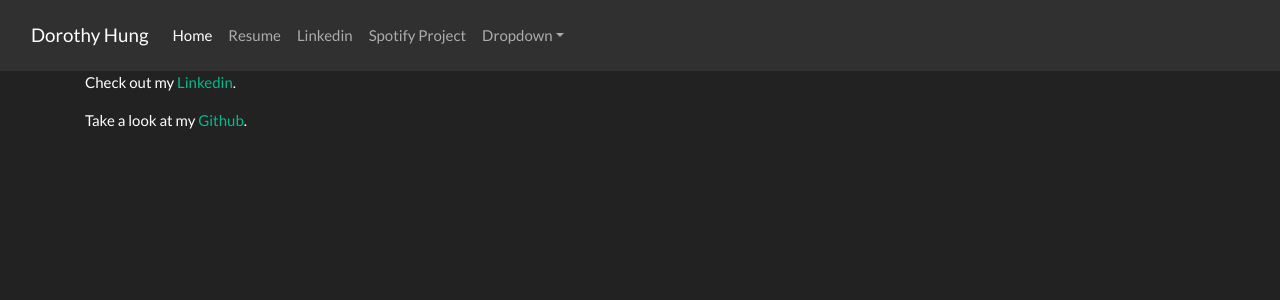
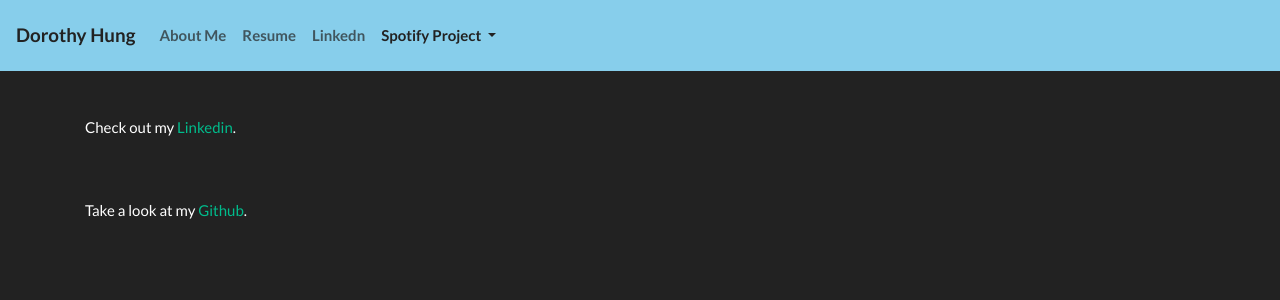
Before and after one commit to Dorothyhung/FlaskWebApp, a Flask app: page /linkedn in a window 1280 px wide. Shown: the top 300 px of the page. Run offline with Flask 2, Linux system fonts and the light colour scheme; some libraries are stand-ins or nearby versions.

Commit message:
Edit theme and add dropdown link

```diff
--- a/website/templates/base.html
+++ b/website/templates/base.html
@@ -3,78 +3,50 @@
     <head>
         <meta charset=""utf-8 />
         <meta name="viewport" content="width=device-width, initial-scale=1">
-        <link rel="stylesheet" type="text/css" href="https://cdn.jsdelivr.net/npm/bootswatch@4.5.2/dist/darkly/bootstrap.min.css"/>
-
-        <!---
         <link
             rel="stylesheet"
-            href="https://stackpath.bootstrapcdn.com/bootstrap/4.4.1/css/bootstrap.min.css"
-            integrity="sha384-Vkoo8x4CGsO3+Hhxv8T/Q5PaXtkKtu6ug5TOeNV6gBiFeWPGFN9MuhOf23Q9Ifjh"
-            crossorigin="anonymous"
+            href="https://cdn.jsdelivr.net/npm/bootswatch@4.5.2/dist/darkly/bootstrap.min.css"
         />
         <link
             rel="stylesheet"
             href="https://stackpath.bootstrapcdn.com/font-awesome/4.7.0/css/font-awesome.min.css"
             crossorigin="anonymous"
-        />-->
+        />
+
+
 
         <title>{% block title %}Home{% endblock %}</title>
     </head>
-    <body>
-        <!--<nav class="navbar navbar-expand-lg navbar-dark bg-dark">
+    <body></body>
+
+        <!--THIS BELOW WORKS!!!!-->
+        <nav class="navbar navbar-expand-lg navbar-light" style="background-color: #87CEEB;">
+          <a class="navbar-brand font-weight-bold" href="/">Dorothy Hung</a>
           <button
             class="navbar-toggler"
             type="button"
             data-toggle="collapse"
             data-target="#navbar"
           >
-            <span class="navbar-toggler-icon"></span>
+          <span class="navbar-toggler-icon"></span>
           </button>
             <div class="collapse navbar-collapse" id="navbar">
               <div class="navbar-nav">
-                <a class="nav-item nav-link" id="home" href="/">About Me</a>
-                <a class="nav-item nav-link" id="resume" href="/resume">Dorothy's Resume</a>
-                <a class="nav-item nav-link" id="linkedin" href="/linkedn">Linkedin</a>
-                <a class="nav-item nav-link" id="project" href="/project">Spotify Project</a>
-
+                  <a class="nav-item nav-link font-weight-bold" id="home" href="/">About Me</a>
+                  <a class="nav-item nav-link font-weight-bold" id="resume" href="/resume">Resume</a>
+                  <a class="nav-item nav-link font-weight-bold" id="linkedn" href="/linkedn">Linkedn</a>
+                  <div class="dropdown show">
+                    <a class="nav-item nav-link dropdown-toggle font-weight-bolder" href="#" role="button" id="dropdownMenuLink" data-toggle="dropdown" aria-haspopup="true" aria-expanded="false" >
+                      Spotify Project
+                    </a>
+                    <div class="dropdown-menu" aria-labelledby="dropdownMenuLink">
+                      <a class="dropdown-item" href="/project">Project</a>
+                      <a class="dropdown-item" href="/project">Project Code</a>
+                    </div>
+                  </div>
+                </ul>
               </div>
             </div>
-        </nav>-->
-
-
-        <nav class="navbar navbar-expand-lg navbar-dark bg-dark">
-          <div class="container-fluid">
-            <a class="navbar-brand" href="#">Dorothy Hung</a>
-            <button class="navbar-toggler" type="button" data-bs-toggle="collapse" data-bs-target="#navbarColor03" aria-controls="navbarColor03" aria-expanded="false" aria-label="Toggle navigation">
-              <span class="navbar-toggler-icon"></span>
-            </button>
-            <div class="collapse navbar-collapse" id="navbarColor01">
-              <ul class="navbar-nav me-auto">
-                <li class="nav-item">
-                  <a class="nav-link active" href="/">Home</a>
-                </li>
-                <li class="nav-item">
-                  <a class="nav-link" href="/resume">Resume</a>
-                </li>
-                <li class="nav-item">
-                  <a class="nav-link" href="/linkedn">Linkedin</a>
-                </li>
-                <li class="nav-item">
-                  <a class="nav-link" href="/project">Spotify Project</a>
-                </li>
-                <li class="nav-item dropdown">
-                  <a class="nav-link dropdown-toggle" data-bs-toggle="dropdown" href="#" role="button" aria-haspopup="true" aria-expanded="false">Dropdown</a>
-                  <div class="dropdown-menu">
-                    <a class="dropdown-item" href="/project">Spotify Project</a>
-                    <a class="dropdown-item" href="#">Another action</a>
-                    <a class="dropdown-item" href="#">Something else here</a>
-                    <div class="dropdown-divider"></div>
-                    <a class="dropdown-item" href="#">Separated link</a>
-                  </div>
-                </li>
-              </ul>
-            </div>
-          </div>
         </nav>
 
 
@@ -82,7 +54,7 @@
           {% block content %}{% endblock %}
         </div>
 
-        <!--
+
         <script
             src="https://code.jquery.com/jquery-3.2.1.slim.min.js"
             integrity="sha384-KJ3o2DKtIkvYIK3UENzmM7KCkRr/rE9/Qpg6aAZGJwFDMVNA/GpGFF93hXpG5KkN"
@@ -98,7 +70,8 @@
             integrity="sha384-JZR6Spejh4U02d8jOt6vLEHfe/JQGiRRSQQxSfFWpi1MquVdAyjUar5+76PVCmYl"
             crossorigin="anonymous"
         ></script>
-        -->
+
+
 
 
         <!--<link rel="shortcut icon" href="{{url_for('static', filename='favicon.ico')}}">-->
--- a/website/templates/linkedn.html
+++ b/website/templates/linkedn.html
@@ -2,9 +2,9 @@
 {% block title %} Dorothy Hung's Linkedin {% endblock %}
 
 {% block content %}
-
+</br></br>
 <p>Check out my <a href="https://www.linkedin.com/in/dorothyhung1" target="_blank" rel="noopener noreferrer">Linkedin</a>.</p>
-
+</br></br>
 <p>Take a look at my <a href="https://github.com/Dorothyhung" target="_blank" rel="noopener noreferrer">Github</a>.</p>
 
 {% endblock %}
--- a/website/templates/project.html
+++ b/website/templates/project.html
@@ -2,6 +2,7 @@
 {% block title %} Dorothy's Resume {% endblock %}
 
 {% block content %}
+    <br /><br />
     <h4>Spotify API Web Scraping Project (In Progress)</h4>
     <br /><br />
     <h5>Purpose: Provide more interesting data to help Spotify users find songs they will like based on specific criteria/data from Spotify's API</h5>
```
Also changed, not shown: website/static/bootstrap.min.css.
